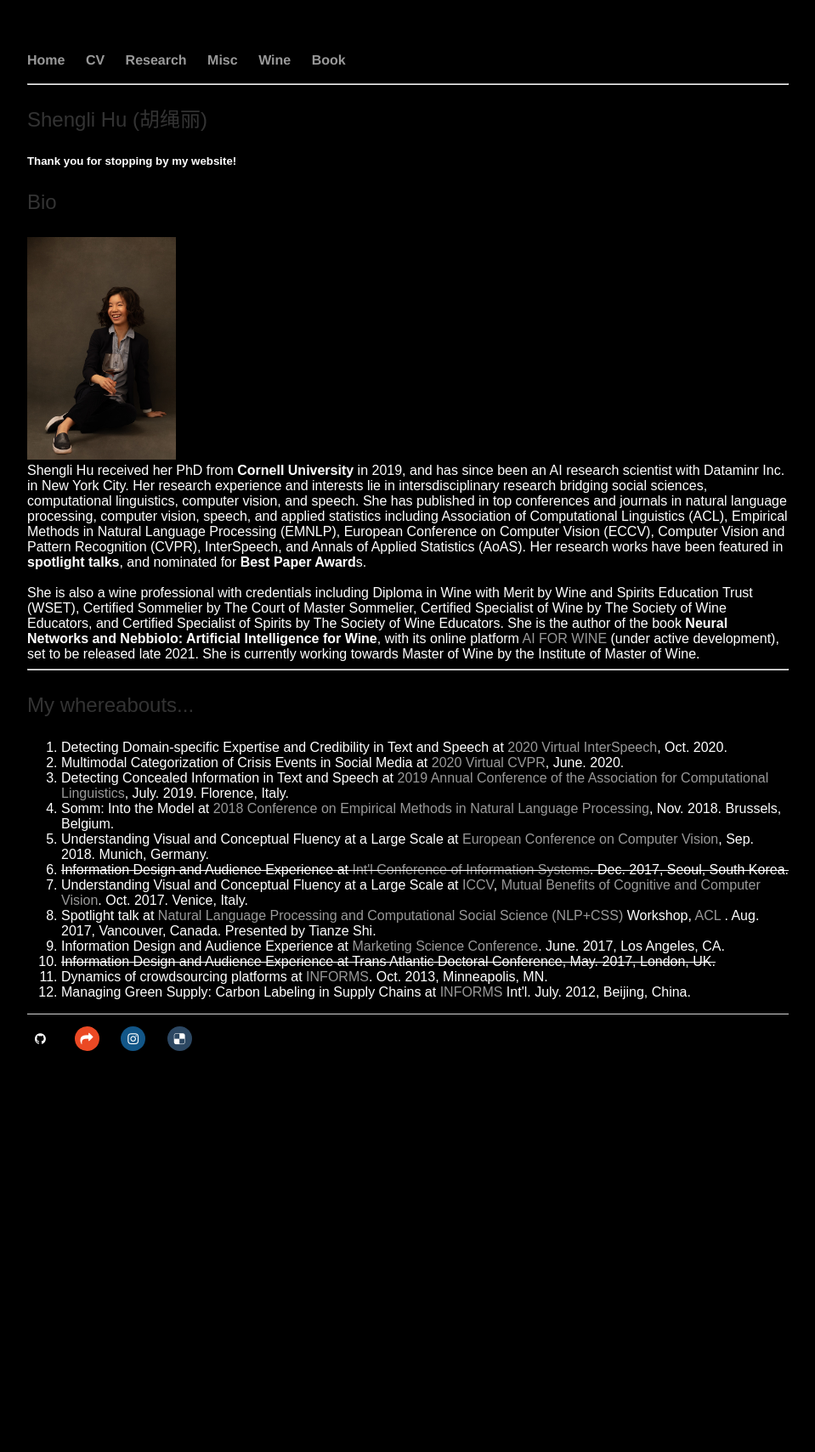
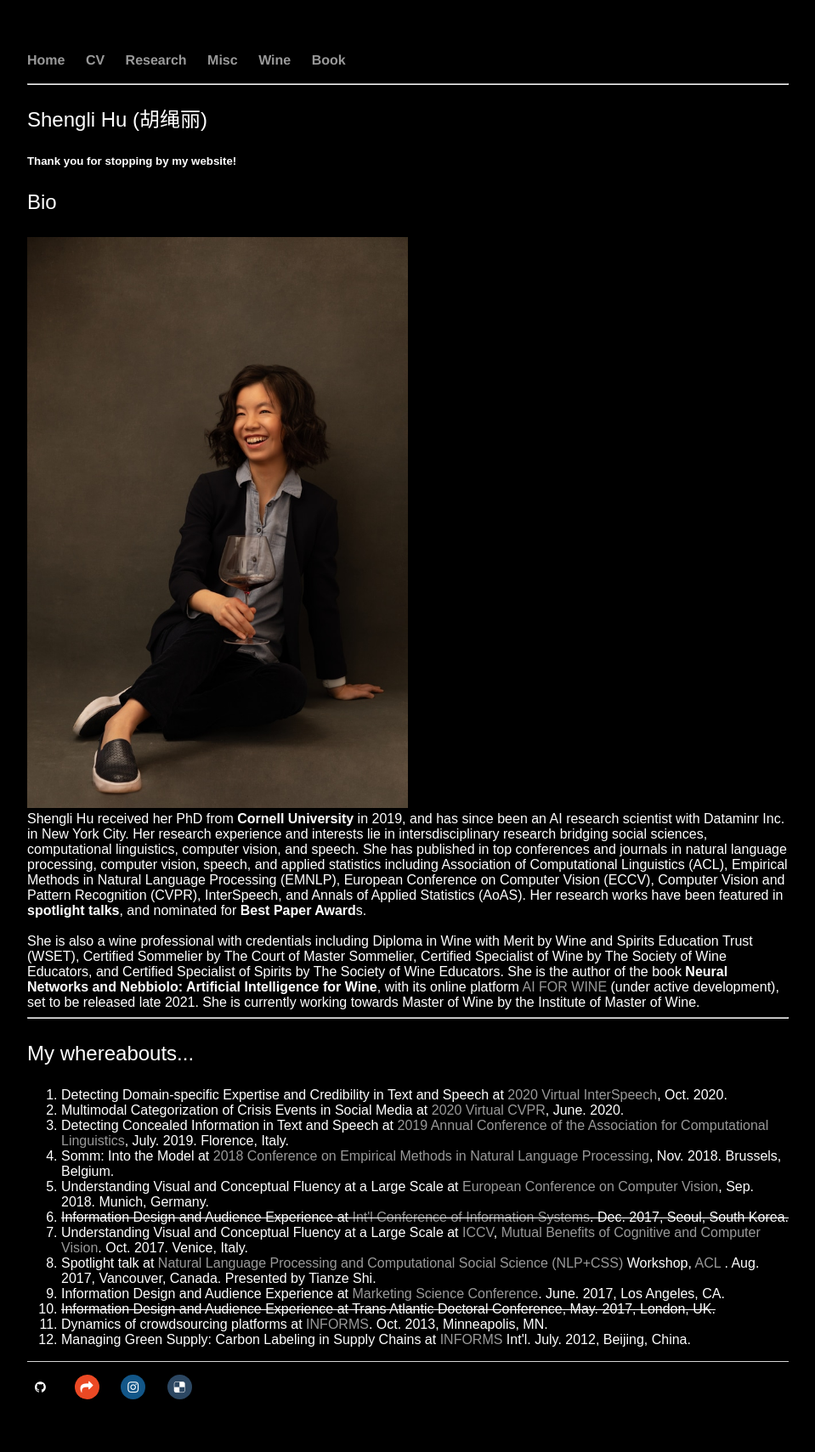
Before and after one commit to shenglih/shenglih.github.io, a Jekyll site: the page built from index.html, in a window 1280 px wide. Shown: the whole page at 85% size, without its empty margins (160-1119 px from the left). Built offline with Jekyll 4.4.1, drawn with Linux system fonts in a browser that asks for light colours; comment, search, counter and statistics services are not loaded; before the commit the page ends 1299 px from its top, so only the background shows below that.

Commit message:
text color

```diff
--- a/_layouts/default.html
+++ b/_layouts/default.html
@@ -174,6 +174,10 @@ h1 {
     h2 {
     text-align: left;
     }
+
+p {
+  color: white;
+}
 </style>
   </head>
 
--- a/book/index.html
+++ b/book/index.html
@@ -47,7 +47,7 @@ h1 {
 
 <h4 class='xkcd' style="color:orange" name="author">About the Author</h4>
 <div class="container">
-<img src="/book/portrait12.jpg" alt="Avartar" width="175" align=”right”>
+<img src="/book/portrait12.jpg" alt="Avartar" width="50%" align=”right”>
   <br>
 
 Shengli Hu is an AI research scientist in New York City. Her research experience and interests lie in intersdisciplinary research bridging social sciences, computational linguistics, computer vision, and speech. She has published in top conferences and journals in natural language
--- a/index.html
+++ b/index.html
@@ -9,7 +9,7 @@ title: Shengli Hu, Research Scientist
 
 <p> Bio </p>
 <div class="container">
-<img src="avatar6.jpg" alt="Avartar" width="175" align=”right”>
+<img src="avatar6.jpg" alt="Avartar" width="50%" align=”right”>
 	<br>
 
 Shengli Hu received her PhD from <b>Cornell University</b> in 2019, and has since been an AI research scientist with Dataminr Inc. in New York City. Her research experience and interests
```
